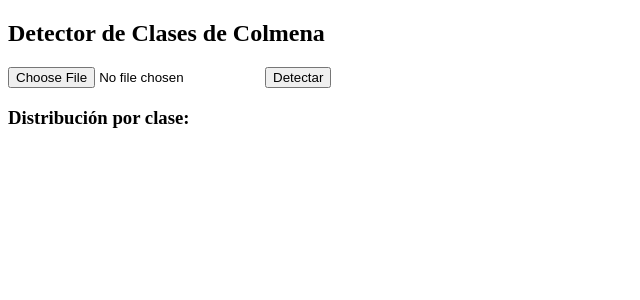
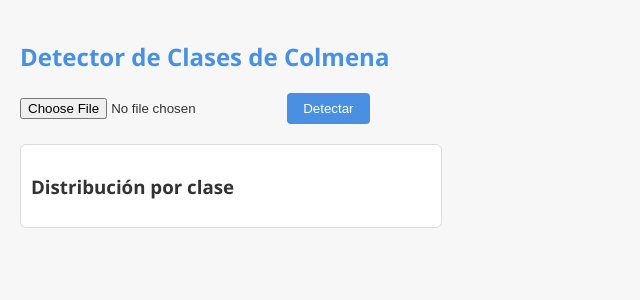
Before and after one commit to fmg1015/TFM, a Flask app: page / in a window 1280 px wide. Shown: the top 300 px of the page, without its empty margins (0-640 px from the left). Run offline with Flask 3, Linux system fonts and the light colour scheme.

Commit message:
Versión con css

```diff
--- a/app/app.py
+++ b/app/app.py
@@ -14,8 +14,6 @@ BLOCK_SIZE = 35
 STRIDE = 35
 THRESHOLD = 0.5
 MAX_WIDTH = 600
-area_por_clase = defaultdict(int)
-
 
 TRADUCCIONES = {
     'empty-cells': 'Celdas vacías',
@@ -23,7 +21,7 @@ TRADUCCIONES = {
     'nectar': 'Néctar',
     'wax-sealed-honey-cells': 'Celdas selladas con miel'
 }
-# Colores BGR por clase
+
 CLASS_COLORS = {
     'empty-cells': (0, 0, 255),
     'nectar': (0, 255, 0),
@@ -31,7 +29,6 @@ CLASS_COLORS = {
     'wax-sealed-honey-cells': (255, 0, 255)
 }
 
-# Cargar modelo
 model = tf.keras.models.load_model(MODEL_PATH)
 
 def merge_boxes(boxes, proximity=10):
@@ -61,13 +58,13 @@ def merge_boxes(boxes, proximity=10):
 
 @app.route("/")
 def index():
-    return render_template("index.html", color_map={})  # ✅ PASAR color_map vacío
+    return render_template("index.html", color_map={})
 
 @app.route('/predict', methods=['POST'])
 def predict():
     file = request.files['file']
     if not file:
-        return render_template('index.html', result={}, error="No file uploaded")
+        return render_template('index.html', result={}, error="No file uploaded", color_map={})
 
     input_path = os.path.join(UPLOAD_FOLDER, 'input.jpg')
     result_path = os.path.join(UPLOAD_FOLDER, 'result.jpg')
@@ -75,7 +72,7 @@ def predict():
 
     image = cv2.imread(input_path)
     if image is None:
-        return render_template('index.html', result={}, error="No se pudo leer la imagen")
+        return render_template('index.html', result={}, error="No se pudo leer la imagen", color_map={})
 
     h, w = image.shape[:2]
     if w > MAX_WIDTH:
@@ -86,6 +83,7 @@ def predict():
     output_image = image.copy()
     counter = Counter()
     detections_by_class = defaultdict(list)
+    area_por_clase = defaultdict(int)
 
     for y in range(0, image_height - BLOCK_SIZE + 1, STRIDE):
         for x in range(0, image_width - BLOCK_SIZE + 1, STRIDE):
@@ -95,40 +93,45 @@ def predict():
             block_input = np.expand_dims(block_input, axis=0)
 
             predictions = model.predict(block_input, verbose=0)[0]
+            class_index = np.argmax(predictions)
+            prob = predictions[class_index]
 
-            for i, prob in enumerate(predictions):
-                if prob > THRESHOLD:
-                    class_name = CLASSES[i]
-                    counter[class_name] += 1
-                    area_por_clase[class_name] += BLOCK_SIZE * BLOCK_SIZE
-                    detections_by_class[class_name].append((x, y, x + BLOCK_SIZE, y + BLOCK_SIZE))
+            if prob > THRESHOLD:
+                class_name = CLASSES[class_index]
+                counter[class_name] += 1
+                area_por_clase[class_name] += BLOCK_SIZE * BLOCK_SIZE
+                detections_by_class[class_name].append((x, y, x + BLOCK_SIZE, y + BLOCK_SIZE))
 
     for class_name, box_list in detections_by_class.items():
         color = CLASS_COLORS.get(class_name, (0, 0, 0))
         merged_boxes = merge_boxes(box_list, proximity=10)
         for (x1, y1, x2, y2) in merged_boxes:
             overlay = output_image.copy()
-            cv2.rectangle(overlay, (x1, y1), (x2, y2), color, -1)  # Relleno
-            alpha = 0.4  # 40% opacidad
+            cv2.rectangle(overlay, (x1, y1), (x2, y2), color, -1)
+            alpha = 0.4
             output_image = cv2.addWeighted(overlay, alpha, output_image, 1 - alpha, 0)
 
     cv2.imwrite(result_path, output_image)
 
-    # Convertir colores BGR a HEX para HTML
     def bgr_to_hex(bgr):
         return '#{:02x}{:02x}{:02x}'.format(bgr[2], bgr[1], bgr[0])
 
-    color_map = {name: bgr_to_hex(CLASS_COLORS[name]) for name in CLASSES}
+    color_map = {TRADUCCIONES.get(k, k): bgr_to_hex(CLASS_COLORS[k]) for k in CLASSES}
     total_image_area = image.shape[0] * image.shape[1]
+    total_detected_area = sum(area_por_clase.values())
+    factor = min(1.0, total_image_area / total_detected_area) if total_detected_area > 0 else 1.0
+
     porcentajes = {
-        k: round((v / total_image_area) * 100, 2) for k, v in area_por_clase.items()
+        TRADUCCIONES.get(k, k): round((v * factor / total_image_area) * 100, 2)
+        for k, v in area_por_clase.items()
     }
+
     return render_template("index.html",
-                       img_path='result.jpg',
-                       orig_path='input.jpg',
-                       color_map={TRADUCCIONES.get(k, k): v for k, v in color_map.items()},
-                       result={TRADUCCIONES.get(k, k): v for k, v in counter.items()},
-                       porcentajes={TRADUCCIONES.get(k, k): v for k, v in porcentajes.items()})
+                           img_path='result.jpg',
+                           orig_path='input.jpg',
+                           color_map=color_map,
+                           result={TRADUCCIONES.get(k, k): v for k, v in counter.items()},
+                           porcentajes=porcentajes)
 
 if __name__ == '__main__':
     app.run(debug=True)
--- a/app/templates/index.html
+++ b/app/templates/index.html
@@ -1,23 +1,105 @@
 <!DOCTYPE html>
-<html>
+<html lang="es">
 <head>
-    <title>Detector Colmena</title>
+    <meta charset="UTF-8">
+    <title>Detector de Colmena</title>
+    <style>
+        body {
+            font-family: 'Segoe UI', sans-serif;
+            background-color: #f7f7f7;
+            color: #333;
+            margin: 0;
+            padding: 20px;
+        }
+
+        h2 {
+            color: #4a90e2;
+        }
+
+        form {
+            margin-bottom: 20px;
+        }
+
+        input[type="file"] {
+            margin-right: 10px;
+        }
+
+        button {
+            background-color: #4a90e2;
+            color: white;
+            border: none;
+            padding: 8px 16px;
+            cursor: pointer;
+            border-radius: 4px;
+        }
+
+        button:hover {
+            background-color: #357abd;
+        }
+
+        .legend {
+            background-color: #fff;
+            border: 1px solid #ddd;
+            padding: 10px;
+            border-radius: 6px;
+            max-width: 400px;
+            margin-bottom: 20px;
+        }
+
+        .legend ul {
+            list-style: none;
+            padding: 0;
+        }
+
+        .legend li {
+            margin: 6px 0;
+            display: flex;
+            align-items: center;
+        }
+
+        .color-box {
+            display: inline-block;
+            width: 18px;
+            height: 18px;
+            margin-right: 8px;
+            border-radius: 4px;
+            border: 1px solid #aaa;
+        }
+
+        .image-box {
+            margin-bottom: 30px;
+        }
+
+        img {
+            max-width: 100%;
+            border: 1px solid #ccc;
+            margin-top: 5px;
+        }
+
+        .error {
+            color: red;
+            font-weight: bold;
+        }
+    </style>
 </head>
 <body>
     <h2>Detector de Clases de Colmena</h2>
+
     <form action="/predict" method="post" enctype="multipart/form-data">
         <input type="file" name="file" required>
         <button type="submit">Detectar</button>
     </form>
 
     {% if error %}
-      <p style="color:red;">{{ error }}</p>
+      <p class="error">{{ error }}</p>
     {% endif %}
-<h3>Distribución por clase:</h3>
-<ul style="list-style: none; padding: 0;">
+
+    <div class="legend">
+        <h3>Distribución por clase</h3>
+        <ul>
         {% for name, color in color_map.items() %}
-    <li style="margin: 4px 0;">
-      <span style="display:inline-block; width: 16px; height: 16px; background-color: {{ color }}; margin-right: 8px;"></span>
+            <li>
+                <span class="color-box" style="background-color: {{ color }};"></span>
                 <b>{{ name }}</b>
                 {% if porcentajes and name in porcentajes %}
                     : {{ porcentajes[name] }}%
@@ -27,13 +109,17 @@
             </li>
         {% endfor %}
         </ul>
+    </div>
 
     {% if img_path and orig_path %}
-    <h4>Resultado de la detección:</h4>
-    <img src="{{ url_for('static', filename=img_path) }}" style="max-width: 600px; border:1px solid #ccc;">
-    <h4>Imagen original:</h4>
-    <img src="{{ url_for('static', filename=orig_path) }}" style="max-width: 600px; border:1px solid #ccc;"><br><br>
-
+        <div class="image-box">
+            <h4>Resultado de la detección</h4>
+            <img src="{{ url_for('static', filename=img_path) }}">
+        </div>
+        <div class="image-box">
+            <h4>Imagen original</h4>
+            <img src="{{ url_for('static', filename=orig_path) }}">
+        </div>
     {% endif %}
 </body>
 </html>
```
Also changed, not shown: app/static/input.jpg, app/static/result.jpg. Lines whose indentation alone changed are shown as unchanged.
